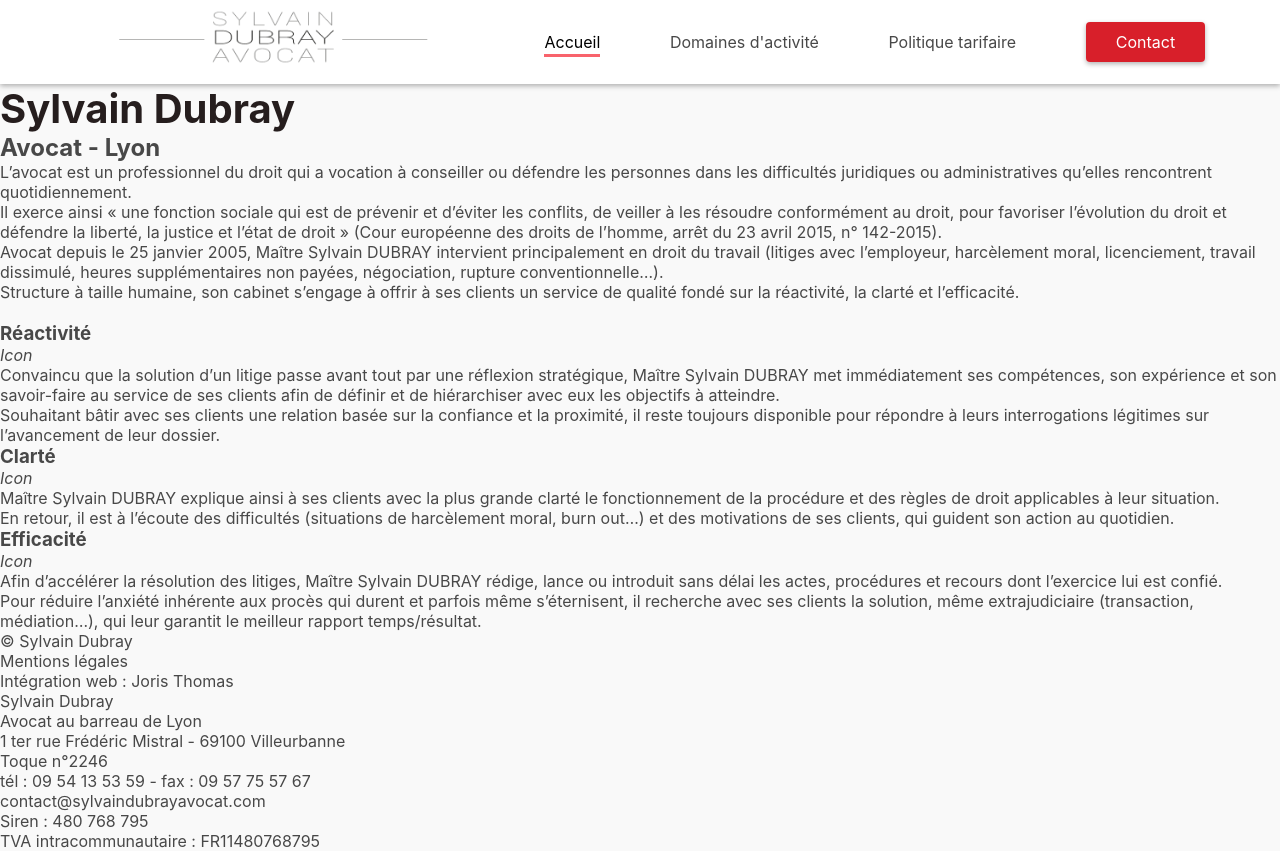
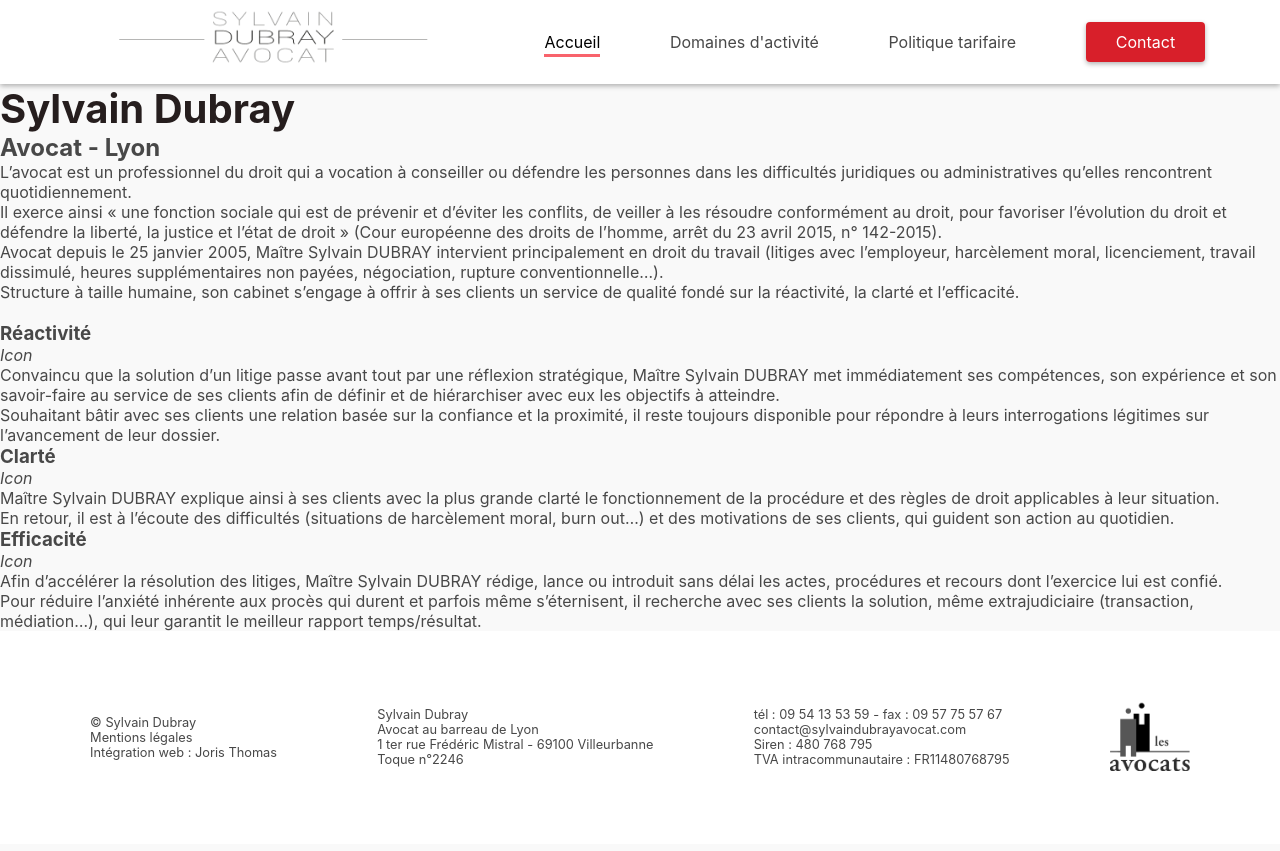
Before and after one commit to fannyperret/Lawyer-Website, a React (Create React App) app: page / in a window 1280 px wide. Built offline with nearby package versions, Linux system fonts and the light colour scheme.

Commit message:
Add footer css and logo

```diff
--- a/src/App.js
+++ b/src/App.js
@@ -1,6 +1,5 @@
-import { Navbar } from "./components/Navbar";
-import { Footer } from "./components/Footer";
-
+import { Navbar } from "./components/Navbar/Navbar";
+import { Footer } from "./components/Footer/Footer";
 
 function App() {
   return (
--- a/src/components/Footer.js
+++ /dev/null
@@ -1,26 +0,0 @@
-export function Footer() {
-  return (
-    <>
-      <footer>
-        <div>
-          <p>© Sylvain Dubray</p>
-          <p>Mentions légales</p>
-          <p>Intégration web : Joris Thomas</p>
-        </div>
-        <div>
-          <p>Sylvain Dubray</p>
-          <p>Avocat au barreau de Lyon</p>
-          <p>1 ter rue Frédéric Mistral - 69100 Villeurbanne</p>
-          <p>Toque n°2246</p>
-        </div>
-        <div>
-          <p>tél : 09 54 13 53 59 - fax : 09 57 75 57 67</p>
-          <p>contact@sylvaindubrayavocat.com</p>
-          <p>Siren : 480 768 795</p>
-          <p>TVA intracommunautaire : FR11480768795</p>
-        </div>
-        <div>{/* <img src="" placeholder="logo barreau des avocats" /> */}</div>
-      </footer>
-    </>
-  );
-}
--- /dev/null
+++ b/src/components/Footer/Footer.css
@@ -0,0 +1,22 @@
+footer {
+  background-color: white;
+  font-size: 0.8em;
+  padding: 50px 0;
+}
+
+.footer-container {
+  margin: auto;
+  max-width: 1200px;
+  display: flex;
+  justify-content: space-around;
+  align-items: center;
+  flex-wrap: wrap;
+}
+
+.footer-div {
+  padding: 20px;
+}
+
+.footer-img {
+  max-width: 80px;
+}
--- /dev/null
+++ b/src/components/Footer/Footer.js
@@ -0,0 +1,38 @@
+import logoBarreauAvocat from "../../images/logo_barreau_avocats.png";
+
+import "./Footer.css";
+
+export function Footer() {
+  return (
+    <>
+      <footer>
+        <div className="footer-container">
+          <div className="footer-div">
+            <p>© Sylvain Dubray</p>
+            <p>Mentions légales</p>
+            <p>Intégration web : Joris Thomas</p>
+          </div>
+          <div className="footer-div">
+            <p>Sylvain Dubray</p>
+            <p>Avocat au barreau de Lyon</p>
+            <p>1 ter rue Frédéric Mistral - 69100 Villeurbanne</p>
+            <p>Toque n°2246</p>
+          </div>
+          <div className="footer-div">
+            <p>tél : 09 54 13 53 59 - fax : 09 57 75 57 67</p>
+            <p>contact@sylvaindubrayavocat.com</p>
+            <p>Siren : 480 768 795</p>
+            <p>TVA intracommunautaire : FR11480768795</p>
+          </div>
+          <div className="footer-div">
+            <img
+              className="footer-img"
+              src={logoBarreauAvocat}
+              alt="logo avocat barreau"
+            ></img>
+          </div>
+        </div>
+      </footer>
+    </>
+  );
+}
```
Also changed, not shown: src/components/Navbar/Navbar.js (renamed from src/components/Navbar.js, +6 -6 lines), src/components/Navbar/Navbar.css (renamed from src/components/Navbar.css), src/images/logo_barreau_avocats.png (added).
